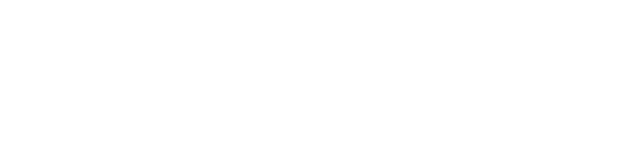
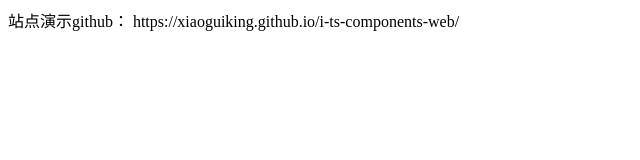
Before and after one commit to xiaoguiking/i-ts-components-web, a plain HTML site: page index.html in a window 1280 px wide. Shown: the whole page, without its empty margins (0-640 px from the left). Drawn offline with Linux system fonts and the light colour scheme.

Commit message:
在线站点01

```diff
--- a/index.html
+++ b/index.html
@@ -7,6 +7,6 @@
     <title>vue3站点演示</title>
 </head>
 <body>
-
+    站点演示github： https://xiaoguiking.github.io/i-ts-components-web/
 </body>
 </html>
```
